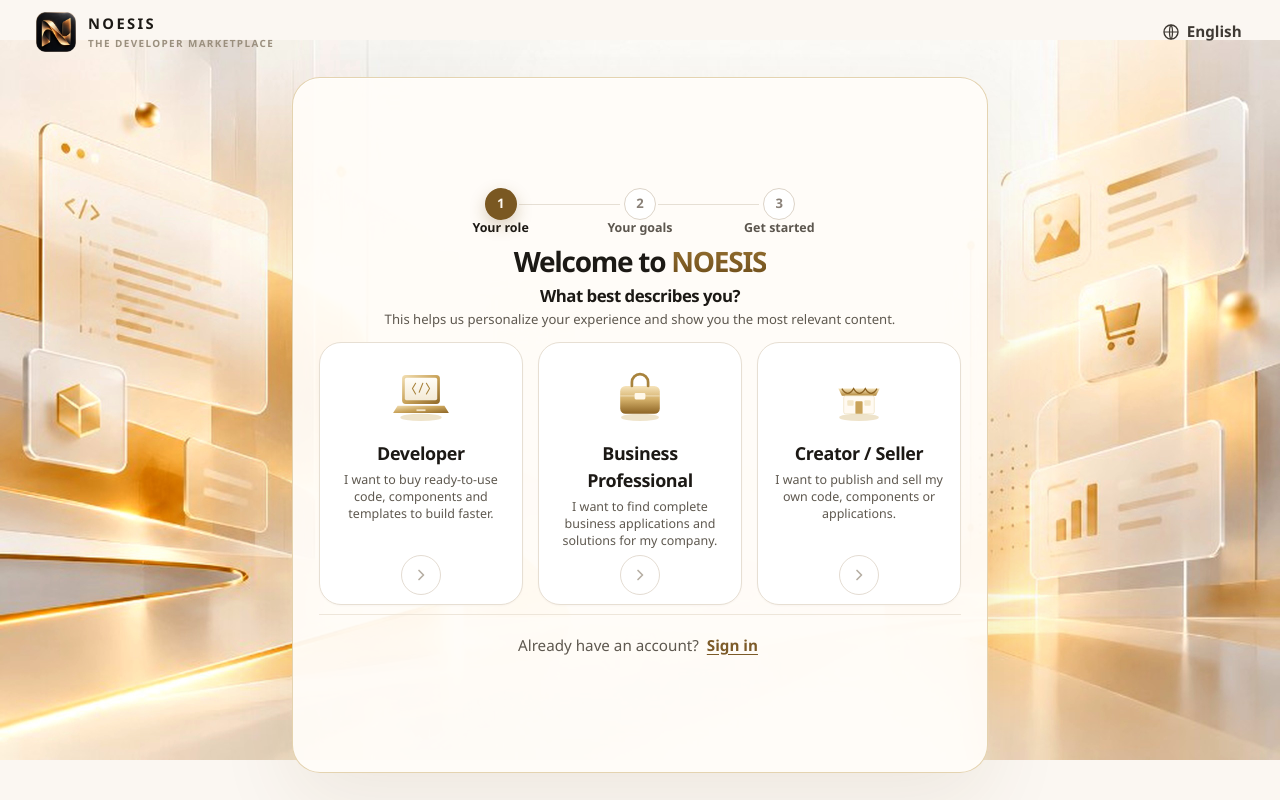
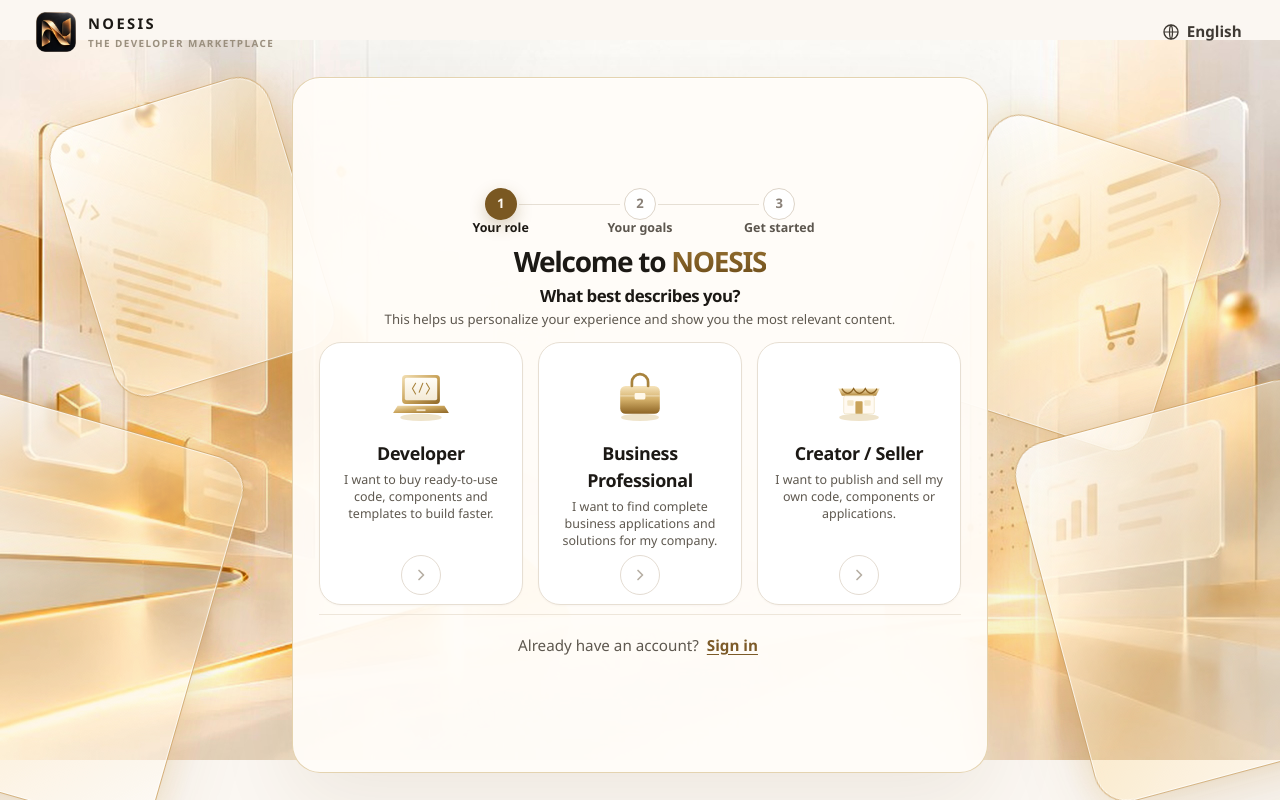
Before and after one commit to Manvel-Lambaryan/Noesis, a Next.js app in the folder apps/web/: page /welcome in a window 1280 px wide. Built offline with nearby package versions, Linux system fonts and the light colour scheme; no server answers.

Commit message:
feat: refine welcome page styling and layout

```diff
--- a/apps/web/app/welcome/welcome-flow.tsx
+++ b/apps/web/app/welcome/welcome-flow.tsx
@@ -20,6 +20,12 @@
 
   return (
     <div className={`${styles.shell} welcome-shell`}>
+      <div className={styles.ghosts} aria-hidden="true">
+        <span className={`${styles.ghost} ${styles.ghostOne}`} />
+        <span className={`${styles.ghost} ${styles.ghostTwo}`} />
+        <span className={`${styles.ghost} ${styles.ghostThree}`} />
+        <span className={`${styles.ghost} ${styles.ghostFour}`} />
+      </div>
       <header className={chrome.header}>
         <Brand />
         <LanguageSelect />
--- a/apps/web/app/welcome/welcome.module.css
+++ b/apps/web/app/welcome/welcome.module.css
@@ -6,6 +6,7 @@
   --line: #e7dfd3;
   --card: #fffcf8;
   position: relative;
+  isolation: isolate;
   display: flex;
   flex-direction: column;
   width: 100%;
@@ -22,6 +23,58 @@
   background-repeat: no-repeat;
   font-family: "Segoe UI Variable Display", "Segoe UI", "Avenir Next", "Trebuchet MS", sans-serif;
   overflow: hidden;
+}
+
+.ghosts {
+  position: absolute;
+  inset: 0;
+  pointer-events: none;
+  z-index: 0;
+  filter: saturate(1.15) blur(0.2px);
+}
+
+.ghost {
+  position: absolute;
+  display: block;
+  border: 1px solid rgba(187, 147, 87, 0.68);
+  border-radius: 34px;
+  background: linear-gradient(135deg, rgba(255, 255, 255, 0.88), rgba(247, 222, 172, 0.42), rgba(255, 255, 255, 0.42));
+  box-shadow: inset 0 0 0 1px rgba(255, 255, 255, 0.7), 0 24px 80px rgba(122, 87, 41, 0.12), 0 0 30px rgba(220, 175, 96, 0.26);
+  backdrop-filter: blur(4px);
+  -webkit-backdrop-filter: blur(4px);
+  opacity: 1;
+}
+
+.ghostOne {
+  left: -8%;
+  bottom: 0%;
+  width: min(24vw, 350px);
+  height: min(30vw, 390px);
+  transform: rotate(16deg);
+}
+
+.ghostTwo {
+  left: 6%;
+  top: 12%;
+  width: min(18vw, 270px);
+  height: min(22vw, 310px);
+  transform: rotate(-17deg);
+}
+
+.ghostThree {
+  right: 7%;
+  top: 17%;
+  width: min(19vw, 290px);
+  height: min(23vw, 330px);
+  transform: rotate(18deg);
+}
+
+.ghostFour {
+  right: -6%;
+  bottom: 3%;
+  width: min(24vw, 350px);
+  height: min(29vw, 380px);
+  transform: rotate(-15deg);
 }
 
 .main {
```
Also changed, not shown: apps/web/app/page.tsx (+19 -0 lines).
